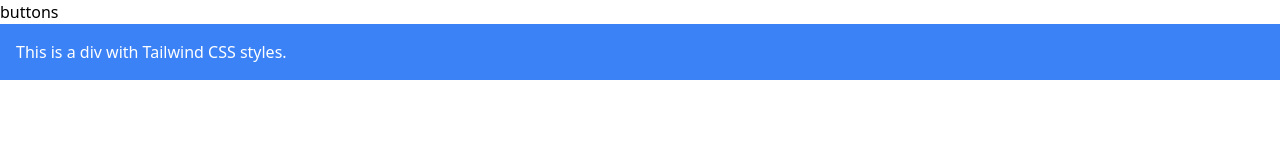
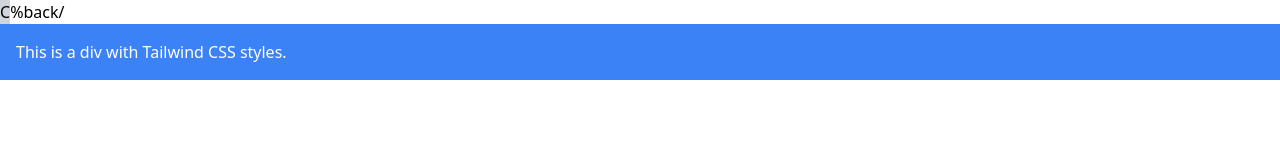
Before and after one commit to shramanpaul/calculator-react, a React (Create React App) app: page / in a window 1280 px wide. Shown: the top 160 px of the page. Built offline with nearby package versions, Linux system fonts and the light colour scheme.

Commit message:
added button

```diff
--- a/package.json
+++ b/package.json
@@ -36,5 +36,8 @@
       "last 1 firefox version",
       "last 1 safari version"
     ]
+  },
+  "devDependencies": {
+    "@babel/plugin-proposal-private-property-in-object": "^7.21.11"
   }
 }
--- a/src/CalcApp.js
+++ b/src/CalcApp.js
@@ -3,9 +3,16 @@ import React from 'react'
 function CalcApp() {
   return (
     <>
-    <div className='bg-[#1da1f2] '>
+    <div className=''>
       {/* <div>screen</div> */}
-      <div>buttons</div>
+      <div>
+        <div>
+          <button className=' bg-gray-300'>C</button>
+          <button>%</button>
+          <button>back</button>
+          <button>/</button>
+        </div>
+      </div>
     </div>
     </>
   )
```
Also changed, not shown: src/App.css (+4 -38 lines), 1 other file (tests, documents, lock files or other folders).
